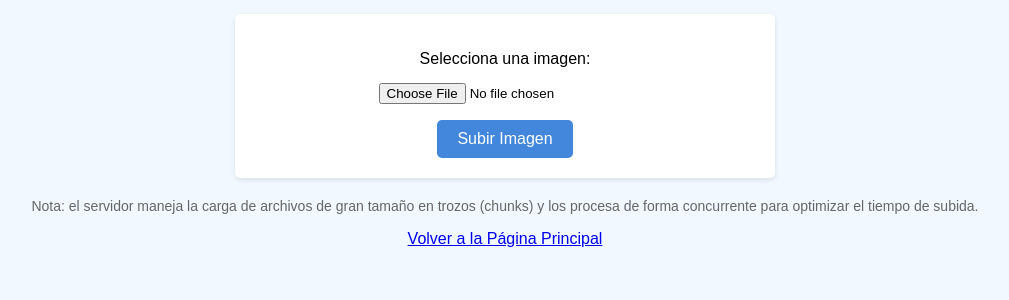
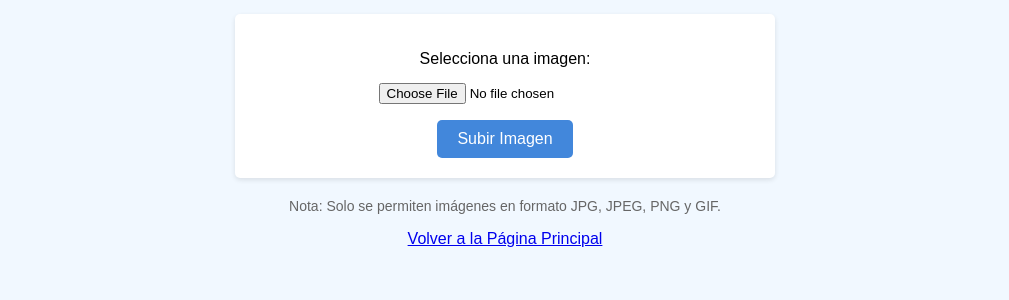
Before and after one commit to rodrigopaz03/User-interface, a Django app: page /upload/ in a window 1280 px wide. Shown: the part 200-500 px from the top of the page, without its empty margins (135-1144 px from the left). Run offline with Django 4.2, Linux system fonts and the light colour scheme.

Commit message:
cambiosss

```diff
--- a/medicineapp/core/templates/core/upload.html
+++ b/medicineapp/core/templates/core/upload.html
@@ -73,10 +73,7 @@
             </p>
             <button class="btn" type="submit">Subir Imagen</button>
         </form>
-        <p class="note">
-            Nota: el servidor maneja la carga de archivos de gran tamaño en trozos (chunks)
-            y los procesa de forma concurrente para optimizar el tiempo de subida.
-        </p>
+        <p class="note">Nota: Solo se permiten imágenes en formato JPG, JPEG, PNG y GIF.</p>
         <p><a href="{% url 'index' %}">Volver a la Página Principal</a></p>
     </div>
 </body>
```
